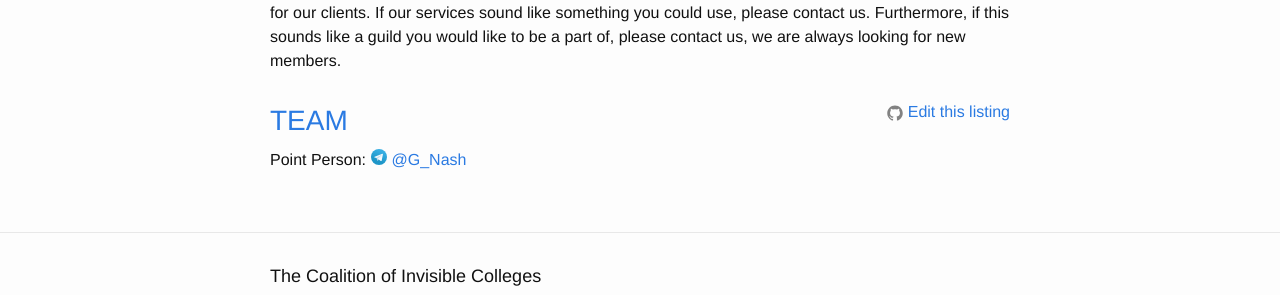
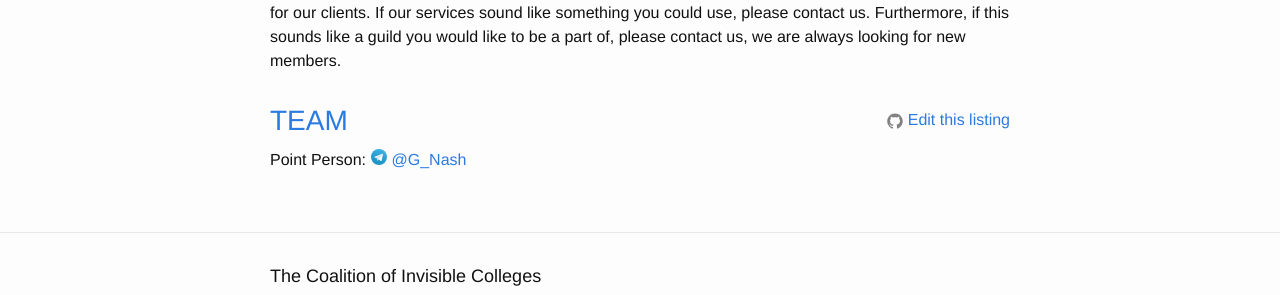
Before and after one commit to coalition-of-invisible-colleges/cic.github.io, a Jekyll site: the page built from guilds/shamans.md, in a window 1280 px wide. Shown: the part 283-578 px from the top of the page. Built offline with Jekyll 4.4.1, drawn with Linux system fonts in a browser that asks for light colours.

Commit message:
Adjusting floating edit link position

```diff
--- a/_layouts/listing.html
+++ b/_layouts/listing.html
@@ -1,7 +1,7 @@
 ---
 ---
 {% assign edit_url = 'coalition-of-invisible-colleges/cic.github.io/edit/master/' | append: page.path %}
-<div style="float: right; margin-top: -3em;">{% include icon-github.html username=edit_url title='Edit this listing' %}</div>
+<div style="float: right; margin-top: -2.5em;">{% include icon-github.html username=edit_url title='Edit this listing' %}</div>
 {% if page.pointperson %}
   Point Person: {% include icon-telegram-user.html username=page.pointperson %}
 {% endif %}
```
